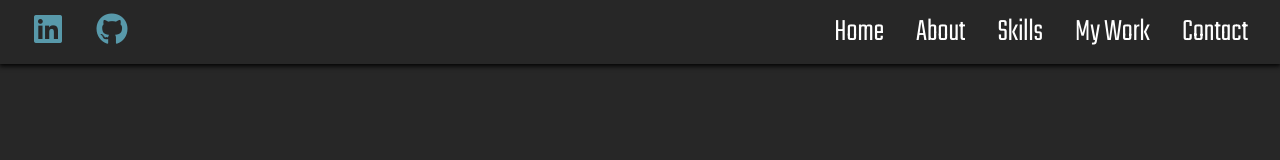
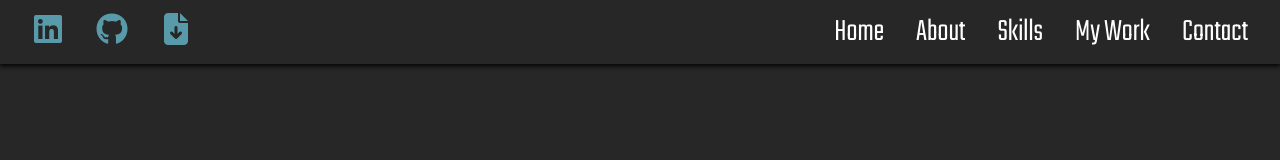
Before and after one commit to GabrielJDavila/Portfolio2.0, a React (Vite) app in the folder portfolio2.0/: page / in a window 1280 px wide. Shown: the top 160 px of the page. Built offline with nearby package versions, Linux system fonts and the light colour scheme.

Commit message:
added resume icon with file download

```diff
--- a/portfolio2.0/src/Nav.jsx
+++ b/portfolio2.0/src/Nav.jsx
@@ -23,6 +23,7 @@ export default function Nav(props) {
             <div className="social-icon-container">
                 <a href="https://www.linkedin.com/in/gabrieljdavila/" target="_blank" alt="linkedin social icon"><i className="fa-brands fa-linkedin"></i></a>
                 <a href="https://github.com/GabrielJDavila" target="_blank" alt="github social icon"><i className="fa-brands fa-github"></i></a>
+                <a href="./GabeDavilaWebDevResume.pdf" target="_blank" alt="resume pdf icon"><i class="fa-solid fa-file-arrow-down"></i></a>
             </div>
 
             {!showMenu ? <i className="fa-solid fa-bars" onClick={toggleMenu}></i> :
--- a/portfolio2.0/src/index.css
+++ b/portfolio2.0/src/index.css
@@ -74,16 +74,26 @@ p {
 }
 
 .fa-linkedin,
-.fa-github {
+.fa-github,
+.fa-file-arrow-down {
   width: 2rem;
   font-size: 2rem;
   margin: 0 1rem;
   text-decoration: none;
   color: rgb(88, 153, 170);
+  transition: .2s ease-in-out;
+}
+
+.fa-linkedin:hover,
+.fa-github:hover,
+.fa-file-arrow-down:hover {
+  color: rgb(136, 198, 214);
+  scale: 1.1;
 }
 
 .fa-linkedin:visited,
-.fa-github:visited {
+.fa-github:visited,
+.fa-file-arrow-down:visited {
   text-decoration: none;
   color: rgb(88, 153, 170);
 }
```
Also changed, not shown: 1 other file (tests, documents, lock files or other folders).
